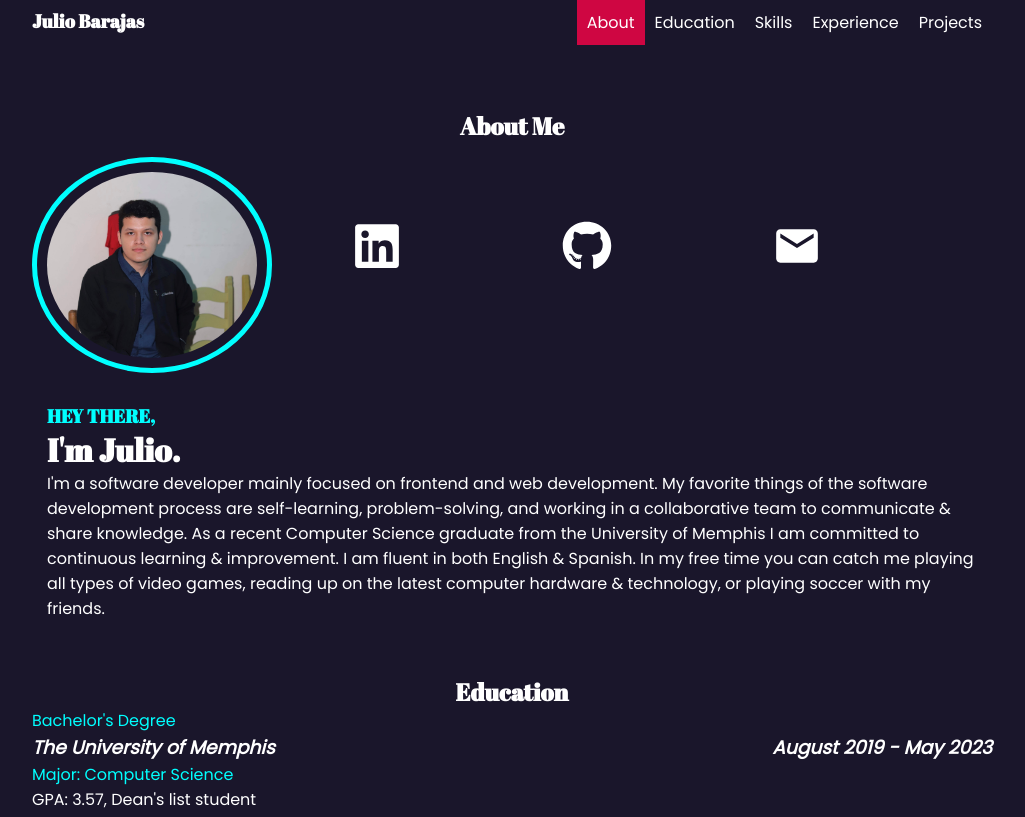
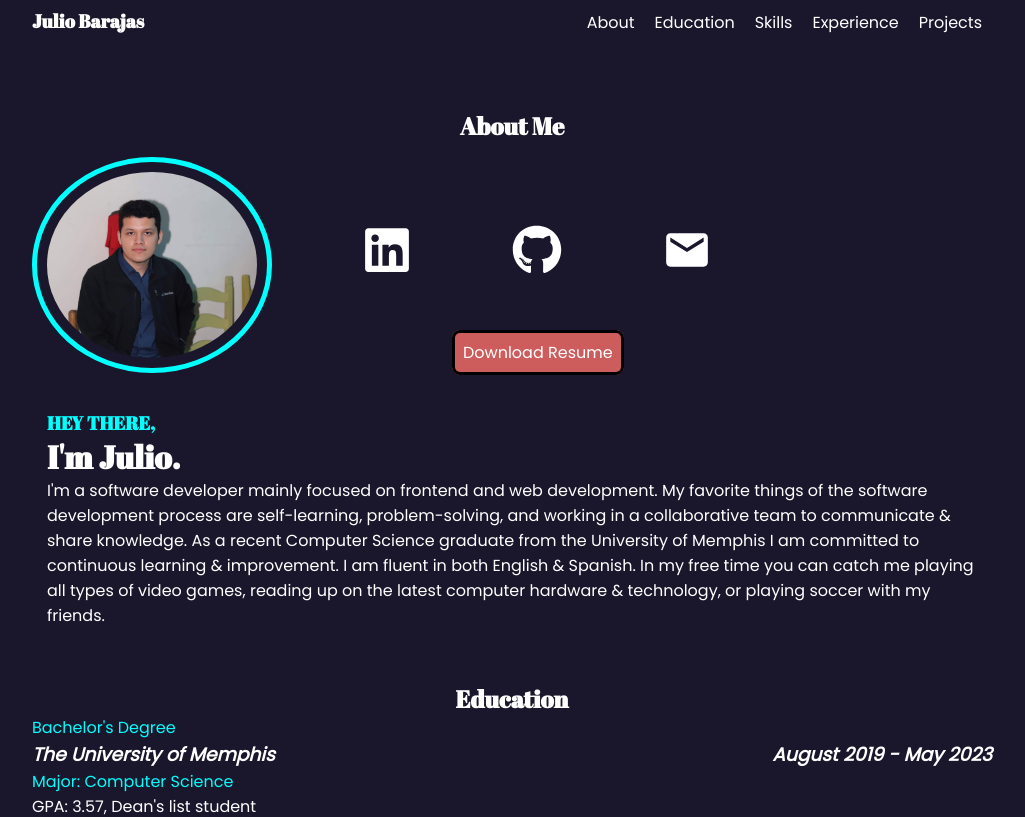
Before and after one commit to juliobarajas/juliobarajas.github.io, a React (Create React App) app: page / in a window 1280 px wide. Shown: the top 817 px of the page, without its empty margins (128-1153 px from the left). Built offline with nearby package versions, Linux system fonts and the light colour scheme.

Commit message:
Added download resume button and adjusted social icons

```diff
--- a/src/CSS/About.css
+++ b/src/CSS/About.css
@@ -23,10 +23,28 @@
 
 .socials {
     align-self: center;
+    position: relative;
+    left: 40px;
 }
 
 .socials a {
-    padding: 80px;
+    padding: 50px;
+}
+
+.resume {
+    position: relative;
+    right: 270px;
+}
+
+.resume a {
+    padding: 0.5rem;
+    border: 3px solid black;
+    background-color: indianred;
+    border-radius: 0.5rem;
+}
+
+.resume a:hover {
+    border: 4px solid cyan;
 }
 
 .mytext {
--- a/src/CSS/Navbar.css
+++ b/src/CSS/Navbar.css
@@ -15,12 +15,7 @@ li a {
 }
 
 /* Change the link color on hover */
-li a:hover:not(.active) {
+.navbar li a:hover {
   background-color: indianred;
   color: white;
 }
-
-li a.active {
-  background-color: #cf0642;
-  color: white;
-}
--- a/src/components/About.js
+++ b/src/components/About.js
@@ -20,6 +20,9 @@ class About extends Component {
                             <a href="#contact" title="E-mail"><MdEmail/></a>
                         </IconContext.Provider>
                     </div>
+                    <div className="resume">
+                        <a href="">Download Resume</a>
+                    </div>
                 </div>
 
                 <div className="mytext">
--- a/src/components/Navbar.js
+++ b/src/components/Navbar.js
@@ -7,7 +7,7 @@ class Navbar extends Component {
       <div className = "container navbar">
       <h3>Julio Barajas</h3>
       <ul>
-        <li><a class="active" href="#about">About</a></li>
+        <li><a href="#about">About</a></li>
         <li><a href="#education">Education</a></li>
         <li><a href="#skills">Skills</a></li>
         <li><a href="#experience">Experience</a></li>
```
